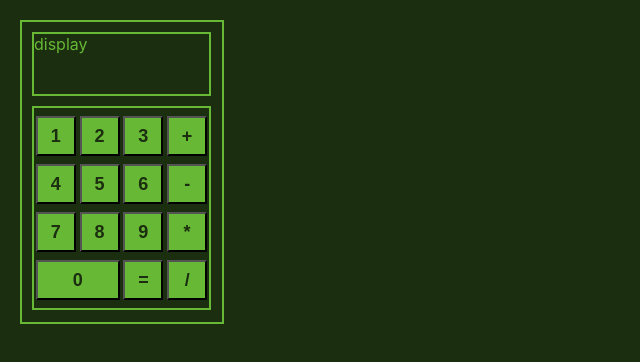
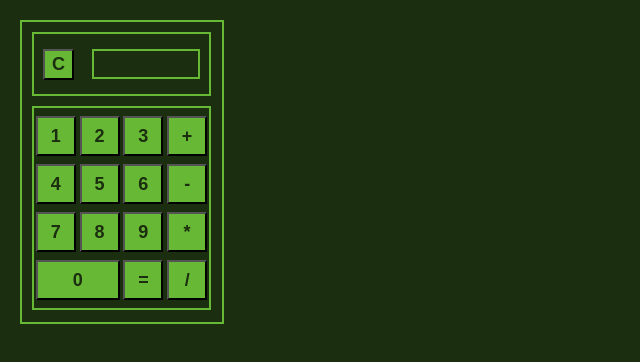
Before and after one commit to kabanooovd/MySimpleCalculator, a React (Create React App) app: page / in a window 1280 px wide. Shown: the top 362 px of the page, without its empty margins (0-640 px from the left). Built offline with nearby package versions, Linux system fonts and the light colour scheme.

Commit message:
added universal input for calculator and finished with styles

```diff
--- a/src/App.tsx
+++ b/src/App.tsx
@@ -2,6 +2,7 @@ import React, {useState} from 'react';
 import './App.css';
 import {Calculator} from "./Components/Calculator/Calculator";
 import {ButtonForCalcRemote} from "./Components/Calculator/ButtoForCalcRemote/ButtonForCalcRemote";
+import {UniversalInput} from "./Components/Calculator/UniversalInput/UniversalInput";
 
 function App() {
 
@@ -9,6 +10,10 @@ function App() {
 
   return (
     <div className="App">
+
+
+
+
         <Calculator someCalc={someCalc}
                     setSomeCalc={setSomeCalc}
 
--- a/src/Components/Calculator/Display/Display.module.css
+++ b/src/Components/Calculator/Display/Display.module.css
@@ -1,6 +1,15 @@
+
+
 .calcDisplay {
     margin: 10px 0 0 10px;
     width: 175px;
     height: 60px;
     border: 2px solid #67b835;
+
 }
+
+.displayItems {
+    margin-top: 15px;
+    display: flex;
+    justify-content: space-around;
+}
--- a/src/Components/Calculator/Display/Display.tsx
+++ b/src/Components/Calculator/Display/Display.tsx
@@ -1,15 +1,33 @@
 import React from "react";
 import s from './Display.module.css'
+import {UniversalInput} from "../UniversalInput/UniversalInput";
+import {ButtonForCalcRemote} from "../ButtoForCalcRemote/ButtonForCalcRemote";
 
-type DisplayPropsType = {
+type DisplayPropsType = {}
 
-}
+export function Display(props: DisplayPropsType) {
 
-export function Display (props: DisplayPropsType) {
+    return (
+        <div className={s.calcDisplay}>
+            <div className={s.displayItems}>
+                <ButtonForCalcRemote BackgroundColor={'#67b835'}
+                                     color={'#1b2e0f'}
+                                     width={'31px'}
+                                     height={'31px'}
+                                     fontSize={'18px'}
+                                     ButtonValue={'C'}
+                />
 
-    return(
-        <div className={s.calcDisplay}>
-            display
+
+                <UniversalInput fontSize={'18px'}
+                                border={'2px solid #67b835'}
+                                outline={'none'}
+                                backgroundColor={'#1b2e0f'}
+                                color={'#67b835'}
+                                width={'100px'}
+                                height={'24px'}
+                />
+            </div>
         </div>
     )
 }
--- /dev/null
+++ b/src/Components/Calculator/UniversalInput/UniversalInput.tsx
@@ -0,0 +1,30 @@
+import React from "react";
+
+type UniversalInputPropsType = {
+    fontSize: string
+    border: string
+    outline: string
+    backgroundColor: string
+    color: string
+    width: string
+    height: string
+}
+
+export function UniversalInput (props: UniversalInputPropsType) {
+
+    const InputStyles = {
+        fontSize: props.fontSize,
+        border: props.border,
+        outline: props.outline,
+        backgroundColor: props.backgroundColor,
+        color: props.color,
+        width: props.width,
+        height: props.height
+    }
+
+    return(
+        <div>
+            <input type="text" style={InputStyles}/>
+        </div>
+    )
+}
```
